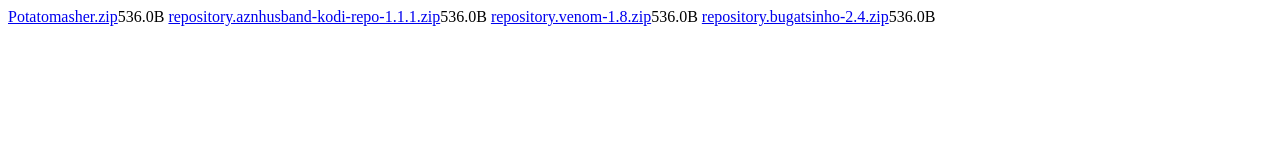
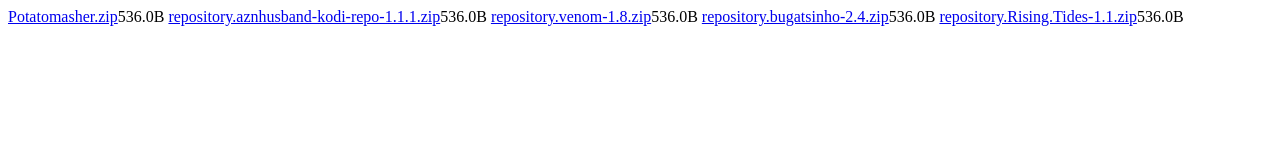
Before and after one commit to BahKoh/BahKoh.github.io, a plain HTML site: page repo/index.html in a window 1280 px wide. Drawn offline with Linux system fonts and the light colour scheme.

Commit message:
Update index.html

```diff
--- a/repo/index.html
+++ b/repo/index.html
@@ -2,3 +2,4 @@
 <a href="repository.aznhusband-kodi-repo-1.1.1.zip">repository.aznhusband-kodi-repo-1.1.1.zip</a><td>536.0B</td>
 <a href="repository.venom-1.8.zip">repository.venom-1.8.zip</a><td>536.0B</td>
 <a href="repository.bugatsinho-2.4.zip">repository.bugatsinho-2.4.zip</a><td>536.0B</td>
+<a href="repository.Rising.Tides-1.1.zip">repository.Rising.Tides-1.1.zip</a><td>536.0B</td>
```
